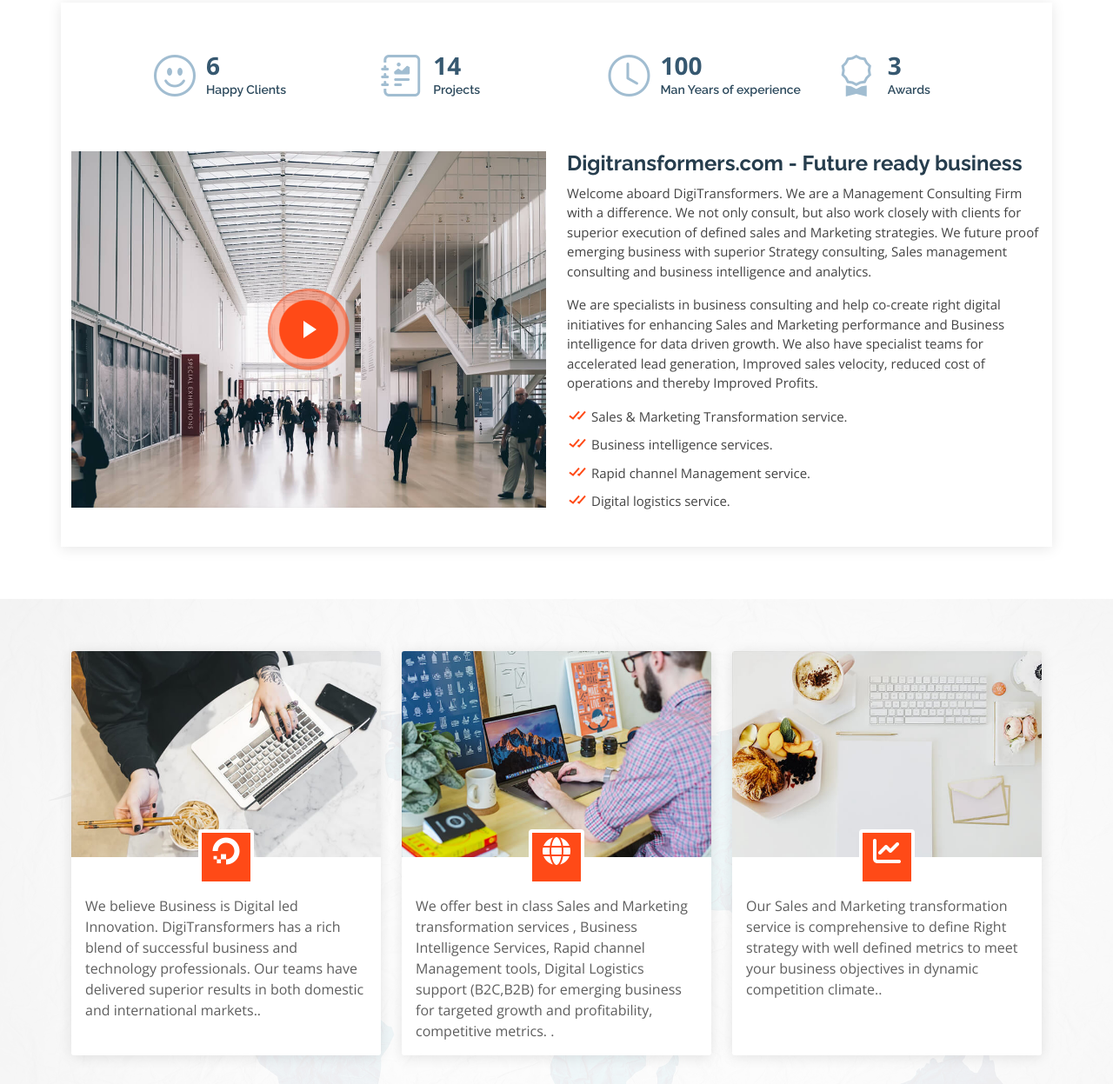
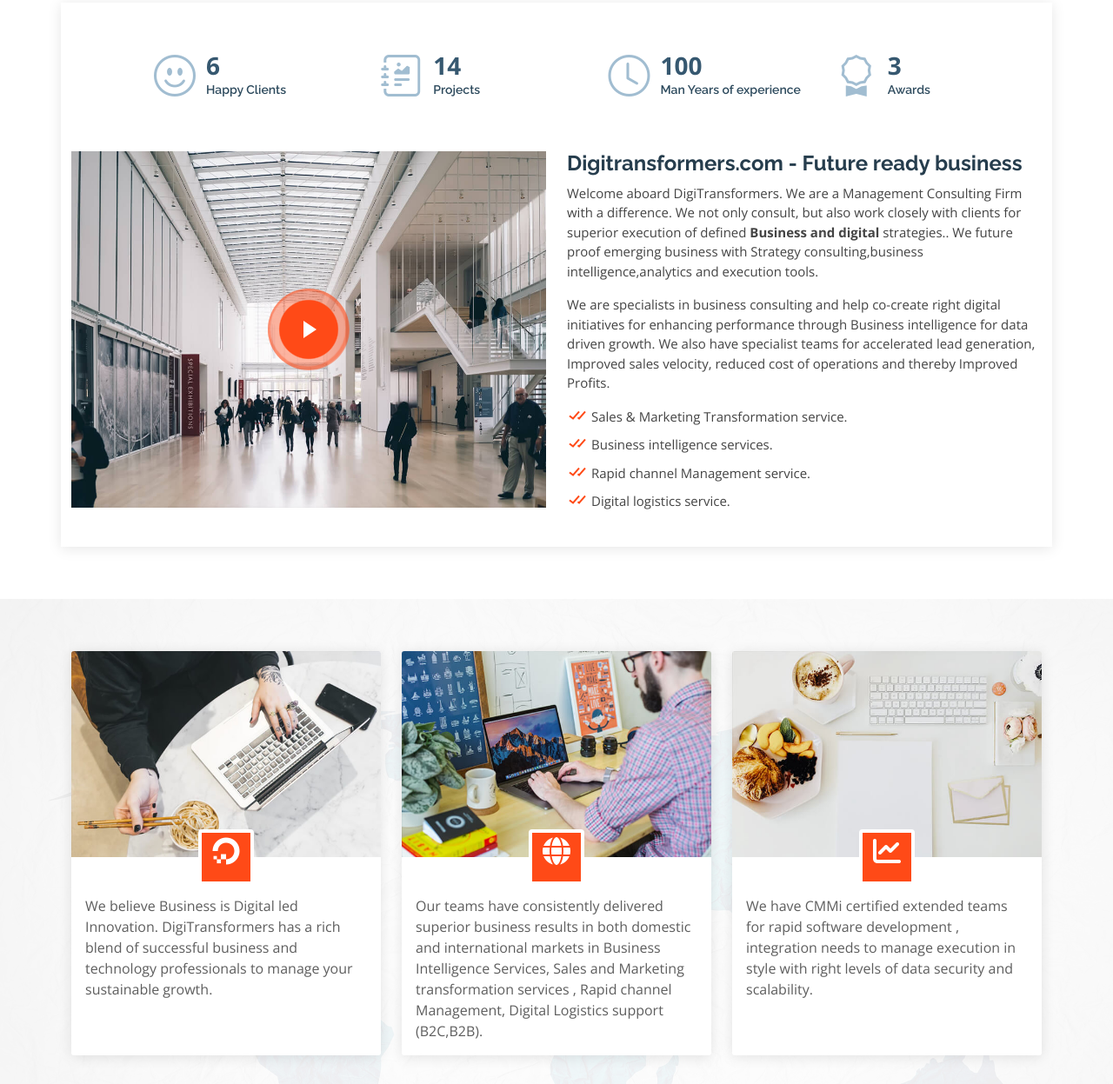
Before and after one commit to shyamsri260597/digi-transformers, a plain HTML site: page index.html in a window 1280 px wide. Shown: the part 857-2104 px from the top of the page at 87% size. Drawn offline with nearby package versions, Linux system fonts and the light colour scheme.

Commit message:
text change in 3 boxes

```diff
--- a/index.html
+++ b/index.html
@@ -134,8 +134,8 @@
               </h3>
             <p >
               Welcome aboard DigiTransformers.
-              We are a Management Consulting Firm with a difference. We not only consult, but also work closely with clients for superior execution of defined sales and Marketing strategies. We future proof emerging business with superior Strategy consulting, Sales management consulting and business intelligence and analytics. </p><p>
-              We are specialists in business consulting and help co-create right digital initiatives for enhancing Sales and Marketing performance and Business intelligence for data driven growth. We also have specialist teams for accelerated lead generation, Improved sales velocity, reduced cost of operations and thereby Improved Profits.
+              We are a Management Consulting Firm with a difference. We not only consult, but also work closely with clients for superior execution of defined <strong>Business and digital</strong> strategies.. We future proof emerging business with Strategy consulting,business intelligence,analytics and execution tools. </p><p>
+              We are specialists in business consulting and help co-create right digital initiatives for enhancing performance through Business intelligence for data driven growth. We also have specialist teams for accelerated lead generation, Improved sales velocity, reduced cost of operations and thereby Improved Profits.
 
             </p>
             <ul>
@@ -171,7 +171,7 @@
               </div>
               <div class="card-body">
 
-                <p class="card-text">We believe Business is Digital led Innovation. DigiTransformers has a rich blend of successful business and technology professionals. Our teams have delivered superior results in both domestic and international markets.. </p>
+                <p class="card-text">We believe Business is Digital led Innovation. DigiTransformers has a rich blend of successful business and technology professionals to manage your sustainable growth. </p>
               </div>
             </div>
           </div>
@@ -183,7 +183,8 @@
               </div>
               <div class="card-body">
 
-                <p class="card-text">We offer best in class Sales and Marketing transformation services , Business Intelligence Services, Rapid channel Management tools, Digital Logistics support (B2C,B2B)  for emerging business for targeted growth and profitability, competitive metrics. . </p>
+                <p class="card-text">Our teams have consistently delivered superior business results in both domestic and international markets in Business Intelligence Services, Sales and Marketing transformation services , Rapid
+channel Management, Digital Logistics support (B2C,B2B). </p>
               </div>
             </div>
           </div>
@@ -195,7 +196,7 @@
               </div>
               <div class="card-body">
 
-                <p class="card-text">Our Sales and Marketing transformation service is comprehensive to define Right strategy with well defined metrics to meet your business objectives in dynamic competition climate.. </p>
+                <p class="card-text">We have CMMi certified extended teams for rapid software development , integration needs to manage execution in style with right levels of data security and scalability.</p>
               </div>
             </div>
           </div>
```
